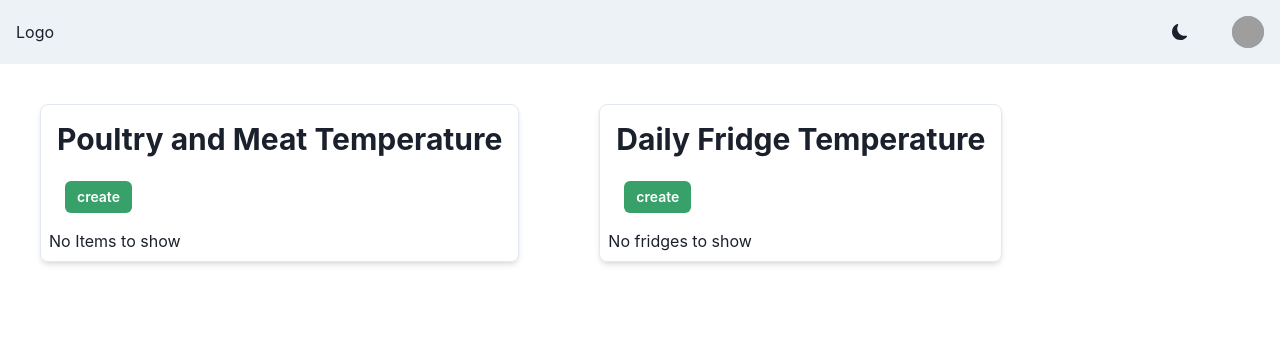
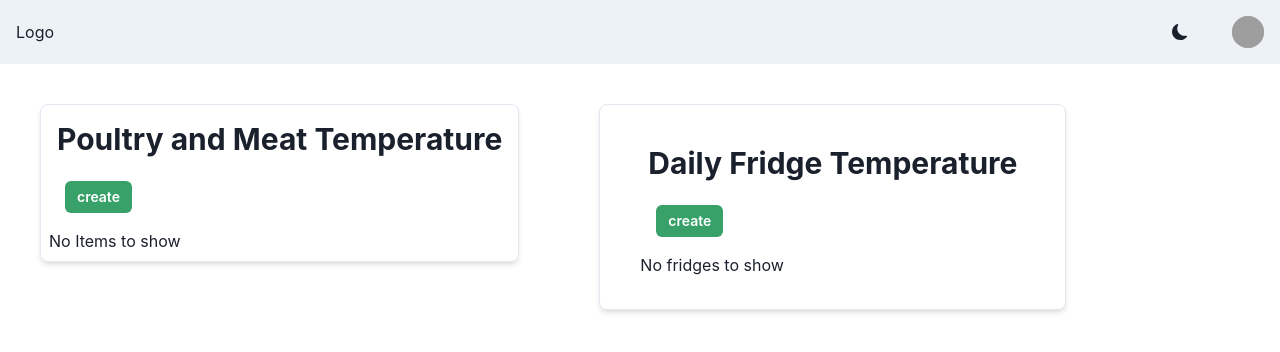
Before and after one commit to kokoaono/mpi-temp, a React (Create React App) app: page /login in a window 1280 px wide. Both pictures are taken after a click on the button "Log in". Shown: the top 352 px of the page. Built offline with nearby package versions, Linux system fonts and the light colour scheme; grey boxes are pictures that could not be loaded.

Commit message:
change sizes

```diff
--- a/src/components/Accounts/useForm.js
+++ b/src/components/Accounts/useForm.js
@@ -89,16 +89,11 @@ export const useLoginForm = (validateLogin) => {
     setCheckedItem(checked)
   };
 
-  const handleSubmit = async e => {
+  const handleSubmit = e => {
     e.preventDefault();
-    try {
-      setErrors(validateLogin(values))
-      setAuth({ values })
-      navigate('/home', { state: { from: { pathname: 'login' } } })
-    } catch (error) {
-      console.log(error)
-    }
-
+    setErrors(validateLogin(values))
+    setAuth({ values })
+    navigate('/home', { state: { from: { pathname: 'login' } } })
     // setIsSubmitting(true)
   };
 
--- a/src/components/CoolRoom/Fridge.js
+++ b/src/components/CoolRoom/Fridge.js
@@ -26,7 +26,7 @@ export const Fridge = ({ fridge }) => {
       <Box p={3}>
         <Text>Name: {fridge.fridgeName}</Text>
         <Text>Temperature: {fridge.fridgeTemp} &#8451;</Text>
-        <Text>Created at: {fridge.date}</Text>
+        <Text>Created on: {fridge.date}</Text>
       </Box>
       <Modal isOpen={isOpen} onClose={onClose}>
         <ModalOverlay />
@@ -40,8 +40,11 @@ export const Fridge = ({ fridge }) => {
           </ModalBody>
         </ModalContent>
       </Modal>
+      <Box >
+
         <IconButton
           mr={3}
+          boxShadow={'xl'}
           aria-label='edit fridge'
           fontSize='20px'
           variant='outline'
@@ -49,7 +52,10 @@ export const Fridge = ({ fridge }) => {
           onClick={onOpen}
           icon={<AiOutlineEdit />}
         />
+      </Box>
       <IconButton
+        ml={5}
+        boxShadow={'xl'}
         aria-label='delete fridge'
         fontSize='20px'
         variant='solid'
--- a/src/components/CoolRoom/FridgeApp.js
+++ b/src/components/CoolRoom/FridgeApp.js
@@ -16,10 +16,11 @@ export const FridgeApp = () => {
   }, [fridges]);
 
   return (
-    <Box>
-      <Flex m={10}>
+    <Flex m={10}
+    >
       <Box
-          p={2}
+        p={8}
+        px={10}
         shadow='md'
         maxW='lg'
         borderWidth='1px'
@@ -32,9 +33,8 @@ export const FridgeApp = () => {
         />
         {showAddFridge && <AddFridge />}
 
-          {fridges.length > 0 ? (<Fridges />) : ('No fridges to show')}
+        {fridges.length > 0 ? (<Fridges />) : 'No fridges to show'}
       </Box>
     </Flex>
-    </Box>
   )
 };
--- a/src/components/CoolRoom/Fridges.js
+++ b/src/components/CoolRoom/Fridges.js
@@ -9,7 +9,6 @@ export const Fridges = () => {
 
   return (
     <Flex flexDir={'column'}>
-      <Box>
       <Box>
         <Button
           m={4}
@@ -26,7 +25,6 @@ export const Fridges = () => {
           fridge={fridge}
         />
       ))}
-      </Box>
     </Flex>
   )
 };
--- a/src/components/Food/FoodItem.js
+++ b/src/components/Food/FoodItem.js
@@ -41,6 +41,7 @@ export const FoodItem = ({ item }) => {
       </Modal>
       <IconButton
         mr={3}
+        boxShadow={'xl'}
         aria-label='edit foodItem'
         fontSize='20px'
         variant='outline'
@@ -49,6 +50,8 @@ export const FoodItem = ({ item }) => {
         icon={<AiOutlineEdit />}
       />
       <IconButton
+        ml={5}
+        boxShadow={'xl'}
         aria-label='delete foodItem'
         fontSize='20px'
         variant='solid'
```
Lines whose indentation alone changed are shown as unchanged.
